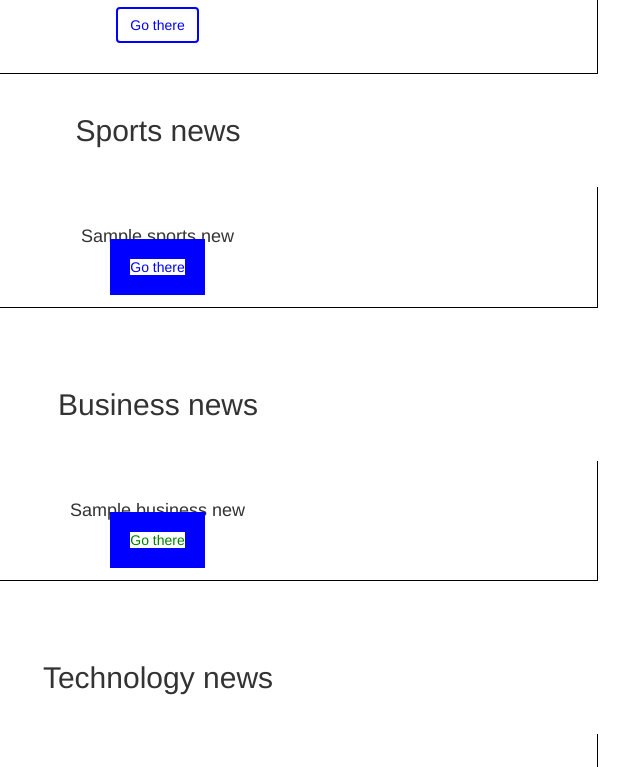
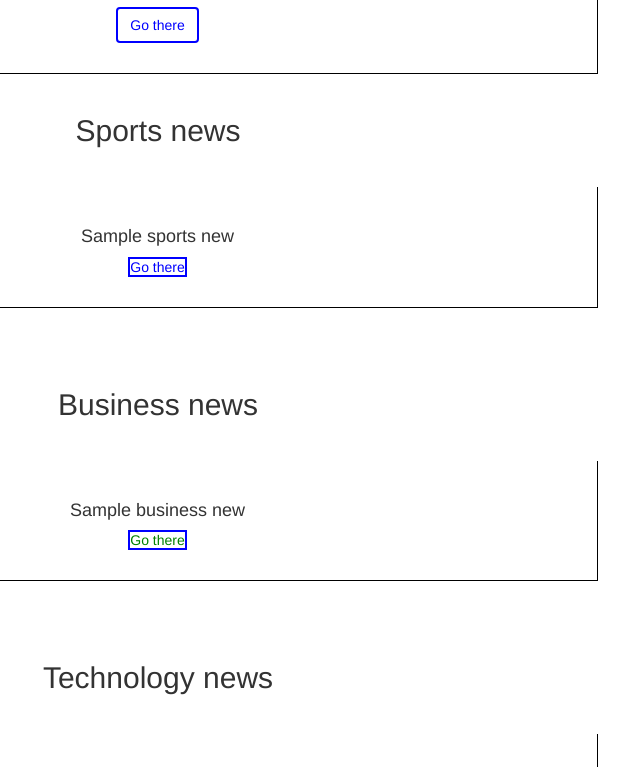
Before and after one commit to Kraft-Owaka/NewsHightlights, a Python web app: template app/templates/index.html in a window 1280 px wide. Shown: the part 897-1664 px from the top of the page, without its empty margins (482-1122 px from the left). Run offline with Jinja, Linux system fonts and the light colour scheme; the template is opened without the code that fills it: most values are stand-ins (such as "Sample title", 1, 10 or a date in 2020); some libraries are stand-ins or nearby versions.

Commit message:
modified app/template/index.html

```diff
--- a/app/templates/index.html
+++ b/app/templates/index.html
@@ -96,12 +96,12 @@
 
                 }
                 .btn1{
-                    border: 20px solid blue;
+                    border: 2px solid blue;
                     color: lightskyblue;
 
                 }
                 .btn2{
-                    border: 20px solid blue;
+                    border: 2px solid blue;
                     color:lightgreen;
 
                 }
```
